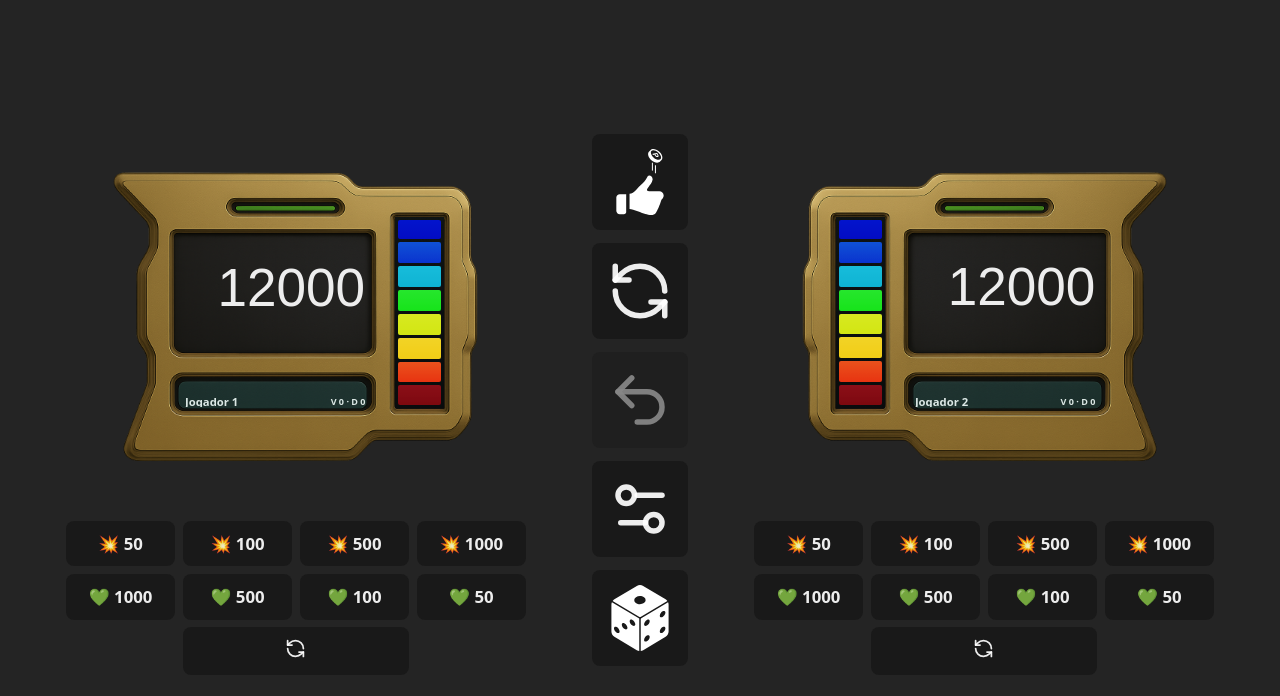
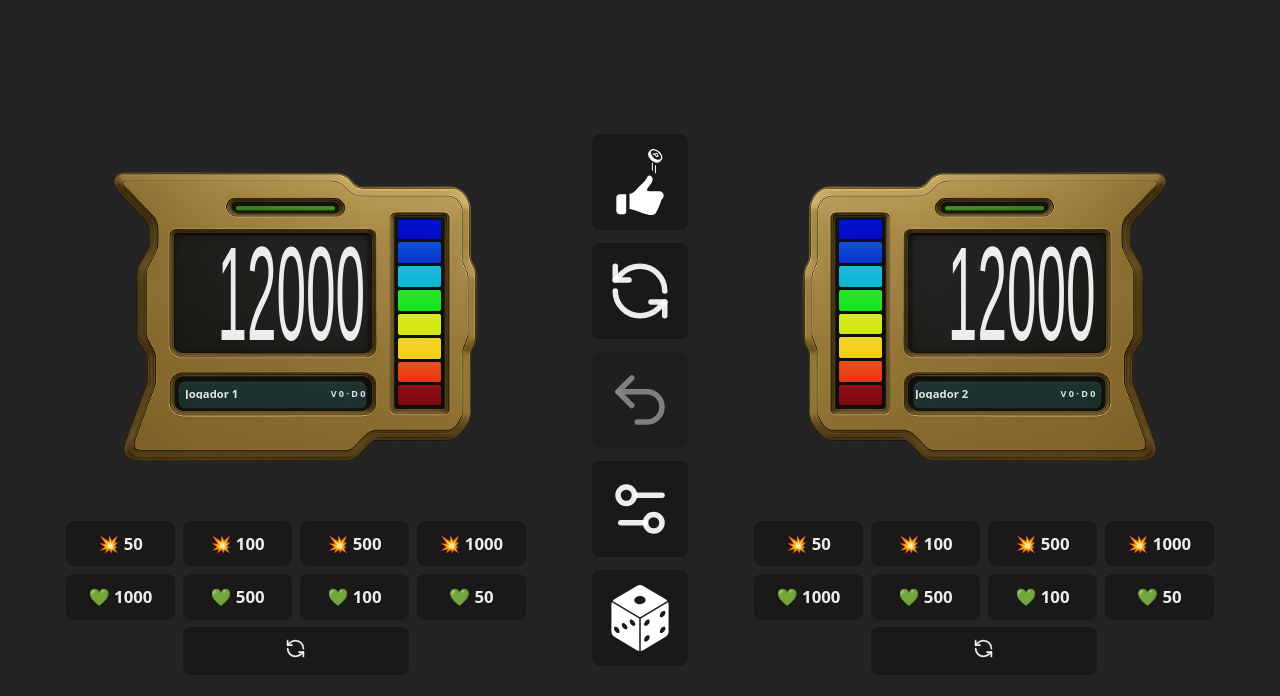
Before and after one commit to sillasHead/yugioh-lp, a React (Vite) app: page / in a window 1280 px wide. Shown: the top 696 px of the page. Built offline with nearby package versions, Linux system fonts and the light colour scheme; grey boxes are pictures that could not be loaded; a web font is replaced by a local one.

Commit message:
style: align GX counter displays

```diff
--- a/src/components/LifeCounter/skins/gx/index.tsx
+++ b/src/components/LifeCounter/skins/gx/index.tsx
@@ -19,7 +19,7 @@ export function GxCounter({
       <div
         className="gx-counter-score bungee-spice-regular"
         style={{
-          transform: `scaleX(${scaleX})`,
+          transform: `scaleX(${scaleX}) scaleY(2.5)`,
           '--score-length': String(value).length,
         } as CSSProperties}
       >
--- a/src/components/LifeCounter/skins/gx/style.css
+++ b/src/components/LifeCounter/skins/gx/style.css
@@ -12,7 +12,7 @@
 
 .gx-counter-score {
   position: absolute;
-  top: 34%;
+  top: 36%;
   left: 32%;
   width: 47%;
   font-size: min(
@@ -26,7 +26,7 @@
 
 .gx-counter-player {
   position: absolute;
-  top: 68%;
+  top: 66%;
   left: 29%;
   display: flex;
   width: 53%;
```
